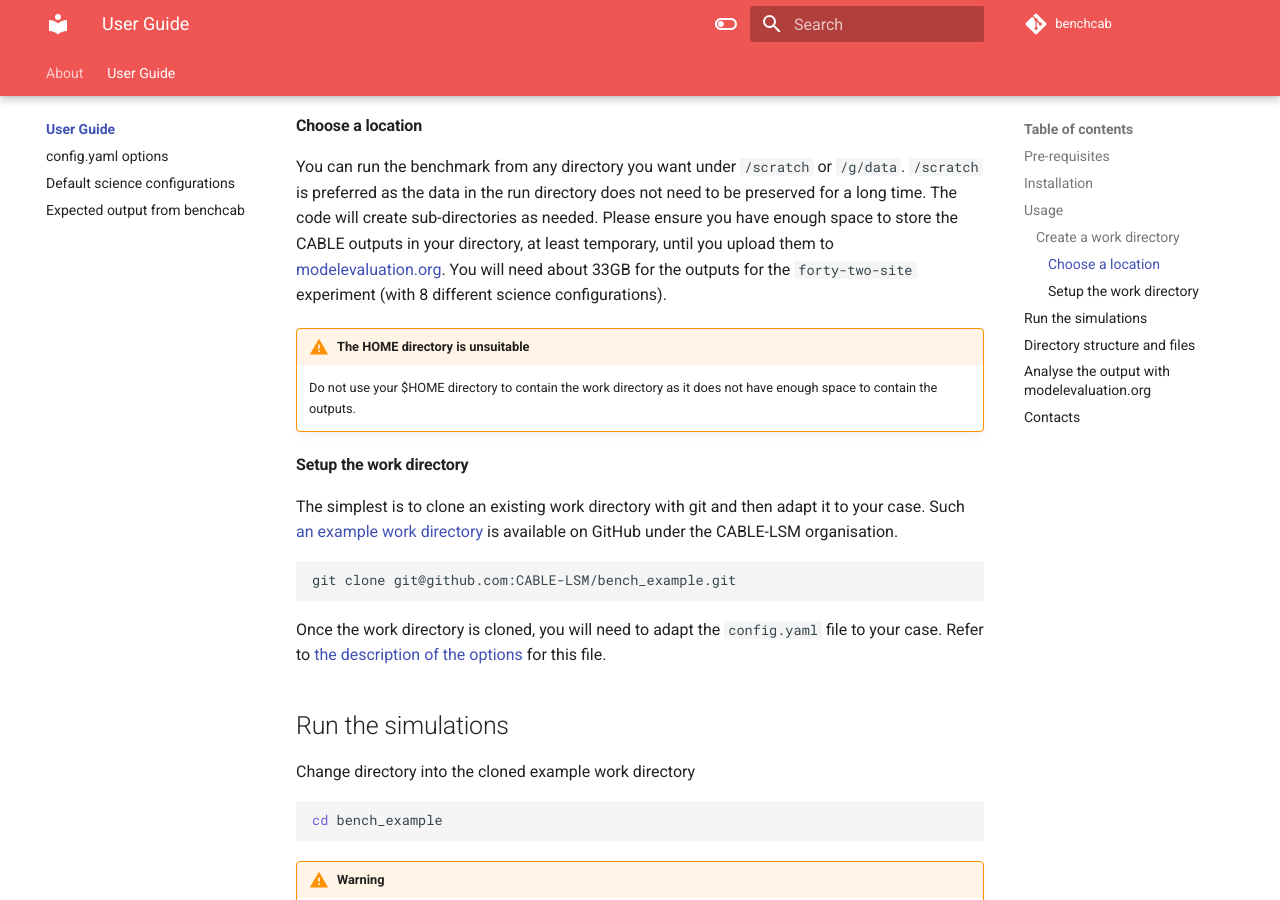
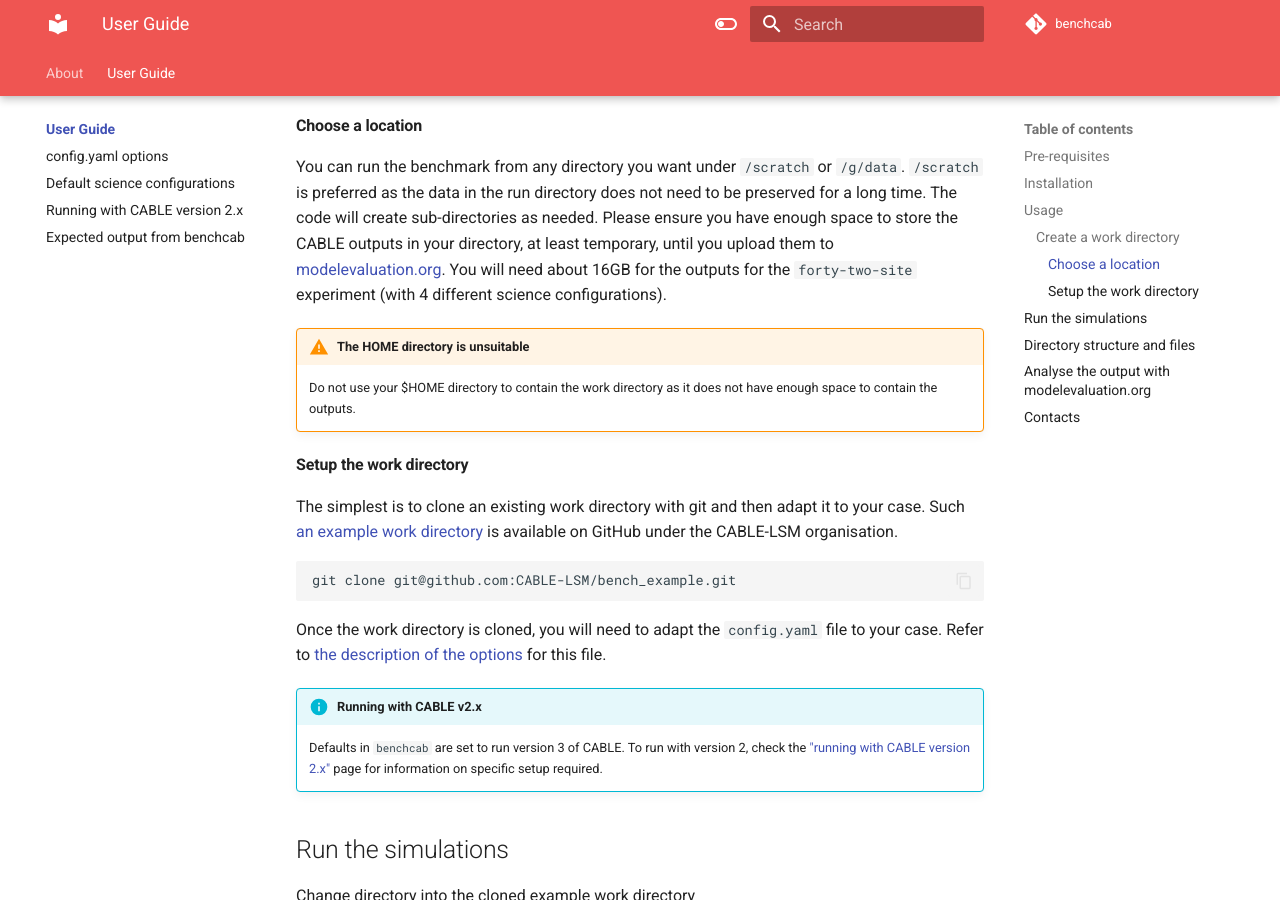
Before and after one commit to mdekauwe/CABLE_benchmarking, an MkDocs documentation site: the page built from docs/user_guide/index.md, in a window 1280 px wide and 900 px high, scrolled down 1667 px. Built offline with MkDocs 1.6.1 and Material for MkDocs 9.7.7, drawn with Linux system fonts in a browser that asks for light colours; comment, search, counter and statistics services are not loaded; some of the changed text lies outside the part shown.

Commit message:
Set of instructions to run with CABLE v2.

````diff
--- a/docs/user_guide/index.md
+++ b/docs/user_guide/index.md
@@ -4,7 +4,7 @@
 
 - how to install the package
 - how to use the software, including any requirements
-- the different modes supported by the software
+- the different running modes supported by the software
 
 `benchcab` has been designed to work on NCI machine exclusively. It might be extended later on to other systems.
 
@@ -13,6 +13,7 @@
 
     * `benchcab` can only run simulations at flux sites.
     * spin-up for CASA simulations are not supported.
+
 ## Pre-requisites
 
 To use `benchcab`, you need to join the following projects at NCI:
@@ -39,9 +40,9 @@
 
 `benchcab` allows you to run an ensemble of configurations for CABLE using any number of code versions. `benchcab` can be used along 3 major modes:
 
-* *Regression test:* running two versions of CABLE with the same standard set of science configurations.
-* *New feature:* running two versions of CABLE with the same standard set of science configurations except one version is patched to use a new feature.
-* *Ensemble run:* running any number of versions of CABLE with the same set of customised science configurations.
+- *Regression test:* running two versions of CABLE with the same standard set of science configurations.
+- *New feature:* running two versions of CABLE with the same standard set of science configurations except one version is patched to use a new feature.
+- *Ensemble run:* running any number of versions of CABLE with the same set of customised science configurations.
 
 The regression and new feature run modes should be used as necessary when evaluating new development in CABLE.
 
@@ -51,7 +52,7 @@
 
 #### Choose a location
 
-You can run the benchmark from any directory you want under `/scratch` or `/g/data`. `/scratch` is preferred as the data in the run directory does not need to be preserved for a long time. The code will create sub-directories as needed. Please ensure you have enough space to store the CABLE outputs in your directory, at least temporary, until you upload them to [modelevaluation.org](https://modelevaluation.org/). You will need about 33GB for the outputs for the `forty-two-site` experiment (with 8 different science configurations).
+You can run the benchmark from any directory you want under `/scratch` or `/g/data`. `/scratch` is preferred as the data in the run directory does not need to be preserved for a long time. The code will create sub-directories as needed. Please ensure you have enough space to store the CABLE outputs in your directory, at least temporary, until you upload them to [modelevaluation.org](https://modelevaluation.org/). You will need about 16GB for the outputs for the `forty-two-site` experiment (with 4 different science configurations).
 
 !!! Warning "The HOME directory is unsuitable"
 
@@ -60,16 +61,21 @@
 #### Setup the work directory
 
 The simplest is to clone an existing work directory with git and then adapt it to your case. Such [an example work directory][bench_example] is available on GitHub under the CABLE-LSM organisation.
+
 ```bash
 git clone git@github.com:CABLE-LSM/bench_example.git
 ```
 
 Once the work directory is cloned, you will need to adapt the `config.yaml` file to your case. Refer to [the description of the options][config_options] for this file.
 
+!!! info "Running with CABLE v2.x"
+
+    Defaults in `benchcab` are set to run version 3 of CABLE. To run with version 2, check the ["running with CABLE version 2.x"][run_CABLE_v2] page for information on specific setup required.
 
 ## Run the simulations
 
 Change directory into the cloned example work directory
+
 ```bash
 cd bench_example
 ```
@@ -106,6 +112,7 @@
 ## Directory structure and files
 
 The following files and directories are created when `benchcab run` executes successfully:
+
 ```
 .
 ├── benchmark_cable_qsub.sh
@@ -131,6 +138,7 @@
     ├── <realisation-0>
     └── <realisation-1>
 ```
+
 `benchmark_cable_qsub.sh`
 
 :   the job script submitted to run the test suite and `benchmark_cable_qsub.sh.o<jobid>` contains the job's standard output/error stream.
@@ -150,9 +158,11 @@
 `tasks`
 
 :   CABLE runs are organised into tasks where a task consists of a branch (realisation), a meteorological forcing, and a science configuration. In the above directory structure, `<task>` uses the following naming convention:
+
 ```
 <met_file_basename>_R<realisation_key>_S<science_config_key>
 ```
+
 :   where `met_file_base_name` is the base file name of the meteorological forcing file in the FLUXNET dataset, `realisation_key` is the branch key specified in the config file, and `science_config_key` identifies the science configuration used.
 
 `runs/site/tasks/<task>/`
@@ -169,6 +179,7 @@
 
 !!! warning "Re-running `benchcab` multiple times in the same working directory"
     We recommend the user to manually delete the generated files when re-running `benchcab`. Re-running `benchcab` multiple times in the same working directory is currently not yet supported (see issue [CABLE-LSM/benchcab#20](https://github.com/CABLE-LSM/benchcab/issues/20)). To clean the current working directory, run the following command in the working directory
+
     ```bash
     rm benchmark_cable_qsub.sh* rev_number-*; rm -rf runs/ src/
     ```
@@ -195,3 +206,4 @@
 [config_options]: config_options.md
 [hive-forum]: https://forum.access-hive.org.au
 [issues-benchcab]: https://github.com/CABLE-LSM/benchcab/issues
+[run_CABLE_v2]: running_CABLE_v2.md
--- a/mkdocs.yml
+++ b/mkdocs.yml
@@ -31,6 +31,8 @@
     - navigation.indexes
     - navigation.tabs
     - navigation.tabs.sticky
+    - content.code.copy
+    - content.code.annotate
 
 plugins:
   - git-revision-date-localized:
@@ -73,4 +75,5 @@
       - user_guide/index.md
       - user_guide/config_options.md
       - user_guide/default_science_configurations.md
+      - user_guide/running_CABLE_v2.md
       - user_guide/expected_output.md
````
Also changed, not shown: docs/user_guide/running_CABLE_v2.md (added, +62 -0 lines), 2 other files.
